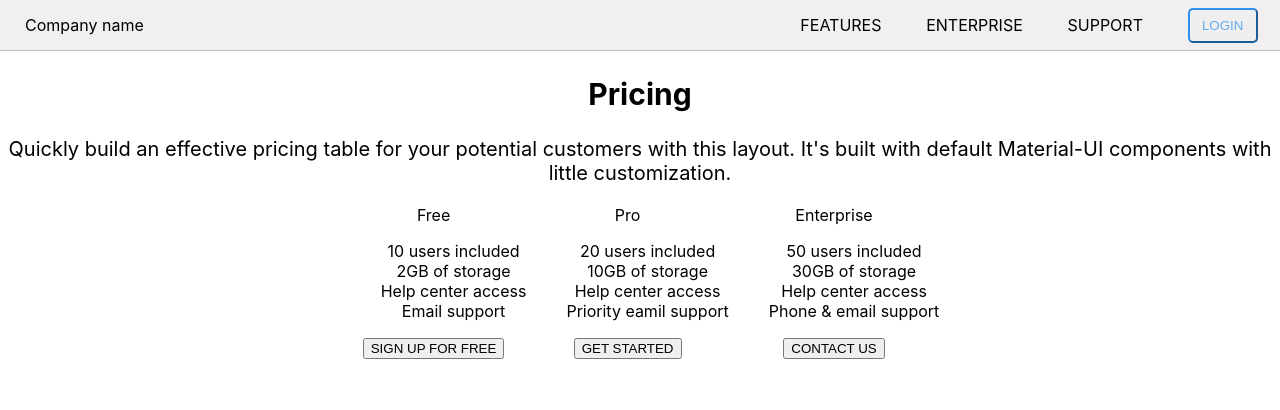
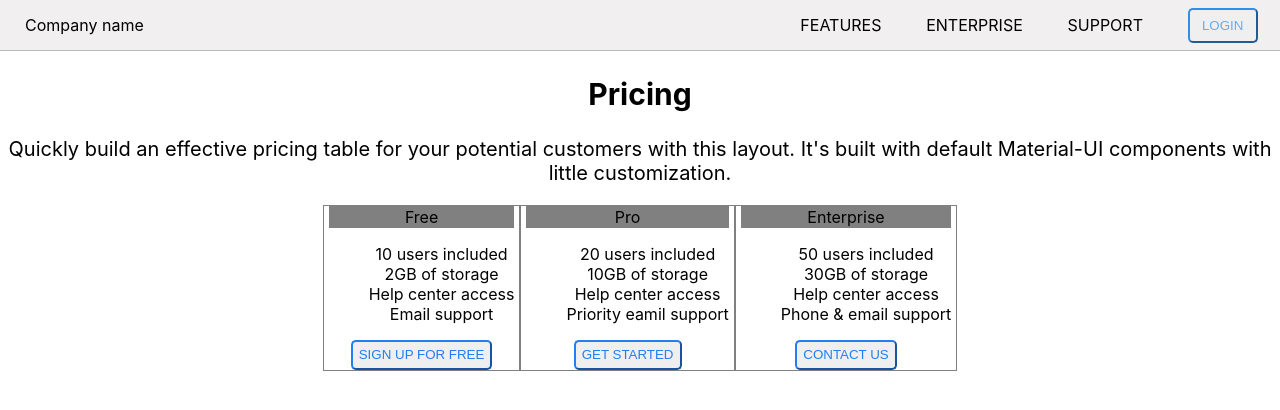
Before and after one commit to madhuvayya/React-UI, a React (Create React App) app: page / in a window 1280 px wide. Shown: the top 410 px of the page. Built offline with nearby package versions, Linux system fonts and the light colour scheme.

Commit message:
Added css code for subsription oprions

```diff
--- a/src/components/Subscription.js
+++ b/src/components/Subscription.js
@@ -10,7 +10,7 @@ class Subscription extends Component {
                 </p>
             </div>
             <div class="pricing">
-                <div class="free">
+                <div class="free pricing-option">
                     <div class="subs-title">
                         Free
                     </div>
@@ -24,7 +24,7 @@ class Subscription extends Component {
                         <button>SIGN UP FOR FREE</button>
                     </div>
                 </div>
-                <div class="pro">
+                <div class="pro pricing-option">
                     <div class="subs-title">
                         Pro
                     </div>
@@ -38,7 +38,7 @@ class Subscription extends Component {
                         <button>GET STARTED</button>
                     </div>
                 </div>
-                <div class="enterprise">
+                <div class="enterprise pricing-option">
                     <div class="subs-title">
                     Enterprise
                     </div>
--- a/src/css/style.css
+++ b/src/css/style.css
@@ -57,7 +57,30 @@ a {
     justify-content: center;
 }
 
+.pricing-option {
+    border: 1px solid gray;
+    padding: 0px 5px;
+}
+
+.subs-title {
+    border: 1px solid gray;
+    background-color: gray;
+}
+
 .list {
     list-style-type:none;
     text-align: center;
 }
+
+button {
+    border-radius: 5px;
+    border-color: rgb(34, 126, 246);
+    color: rgb(34, 126, 246);
+    height: 30px;
+    align-self: center;
+}
+
+button:hover {
+    background-color: blue;
+    color: white;
+}
```
